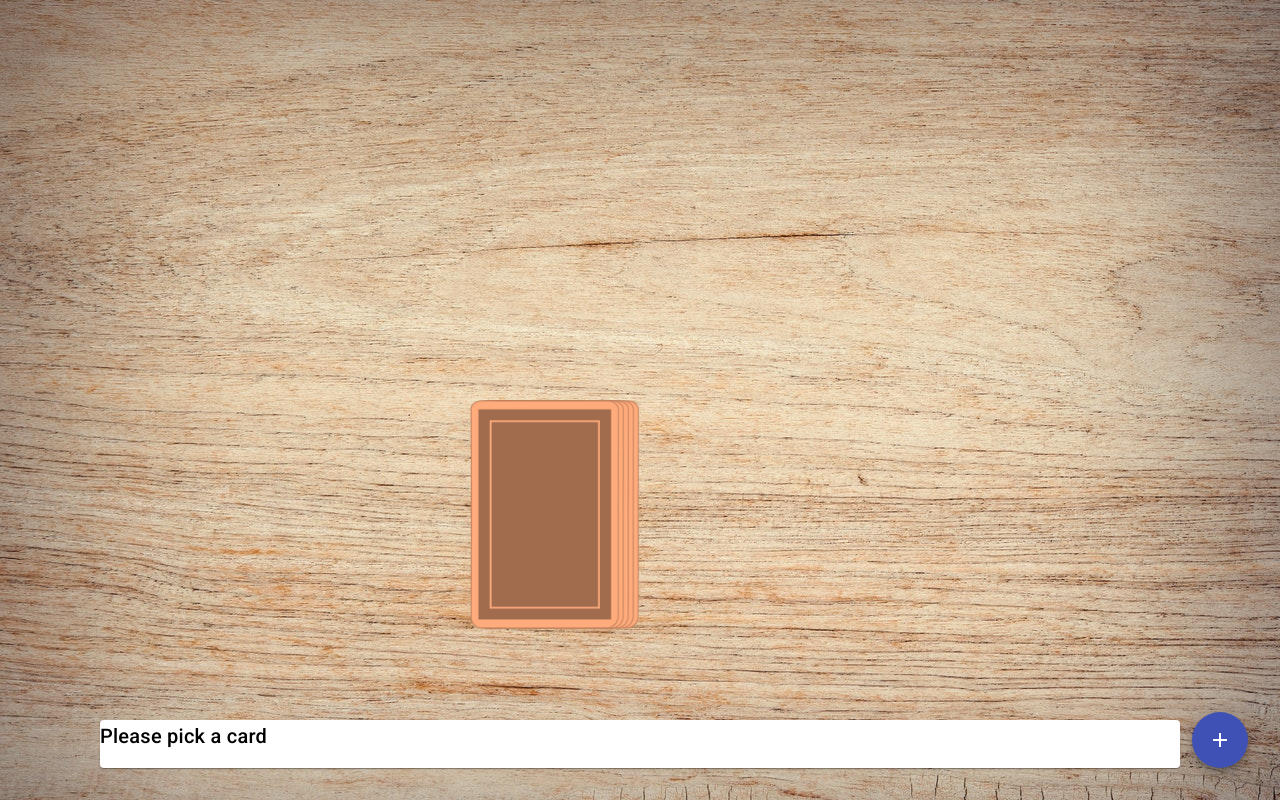
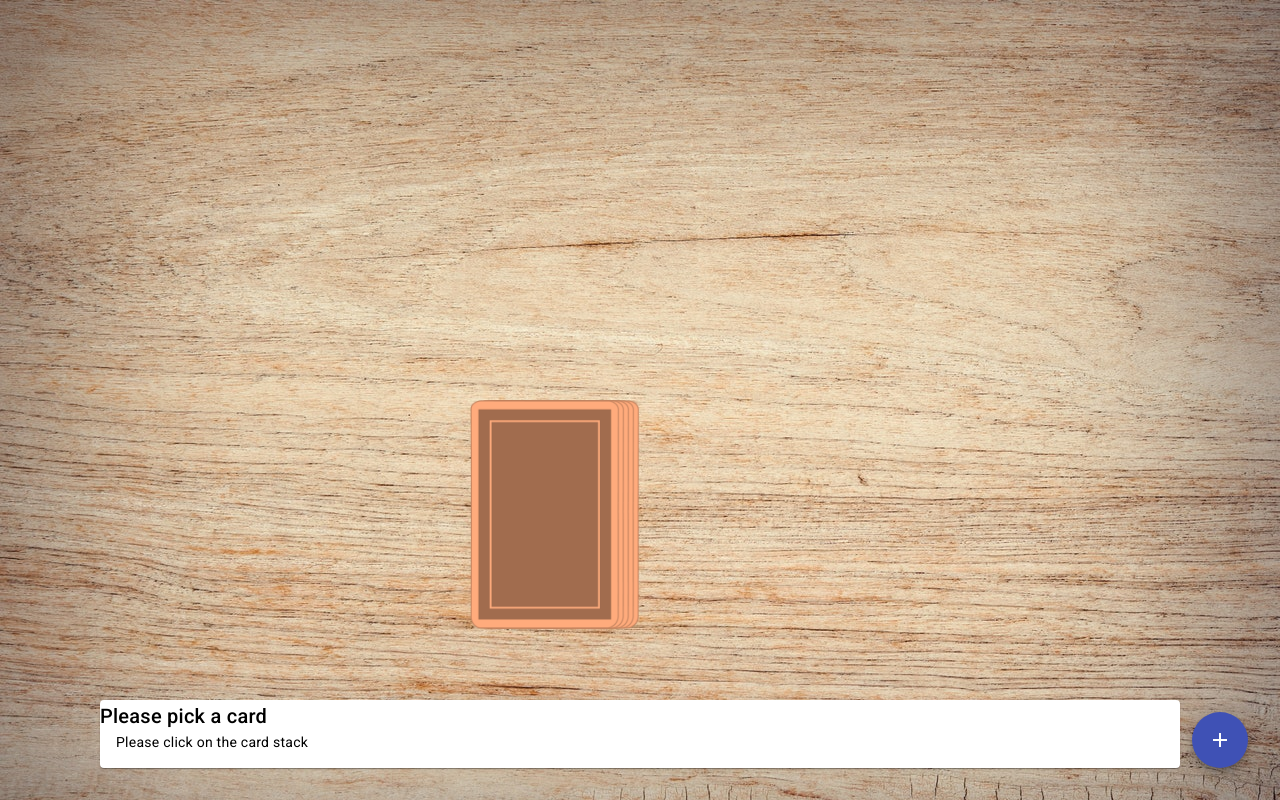
Before and after one commit to 0xHaoMoon/rinfoffire, an Angular app: page /game in a window 1280 px wide. Built offline with nearby package versions, Linux system fonts and the light colour scheme.

Commit message:
fix cant add nameless player

```diff
--- a/src/app/dialog-add-player/dialog-add-player.component.html
+++ b/src/app/dialog-add-player/dialog-add-player.component.html
@@ -8,5 +8,5 @@
 </div>
 <div mat-dialog-actions>
   <button mat-button (click)="onNoClick()">No Thanks</button>
-  <button mat-button [mat-dialog-close]="name" cdkFocusInitial>Ok</button>
+  <button mat-button [disabled]="name.length == 0" [mat-dialog-close]="name" cdkFocusInitial>Ok</button>
 </div>
--- a/src/app/game-info/game-info.component.html
+++ b/src/app/game-info/game-info.component.html
@@ -1,5 +1,5 @@
 <mat-card >
   <mat-card-title>{{card? title : 'Please pick a card'}}</mat-card-title>
-  <mat-card-content>{{description}}</mat-card-content>
+  <mat-card-content>{{card? description : 'Please click on the card stack'}}</mat-card-content>
 
   </mat-card>
```
